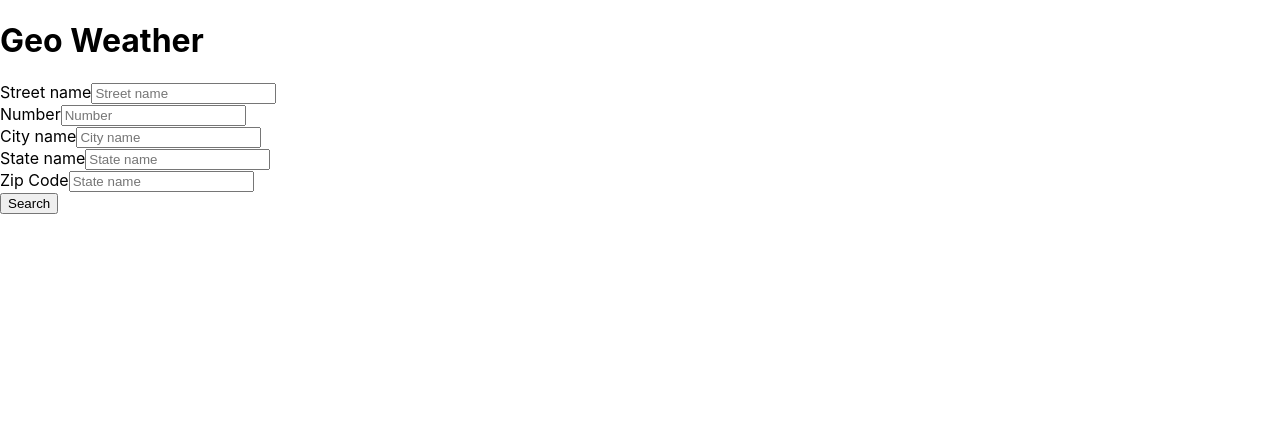
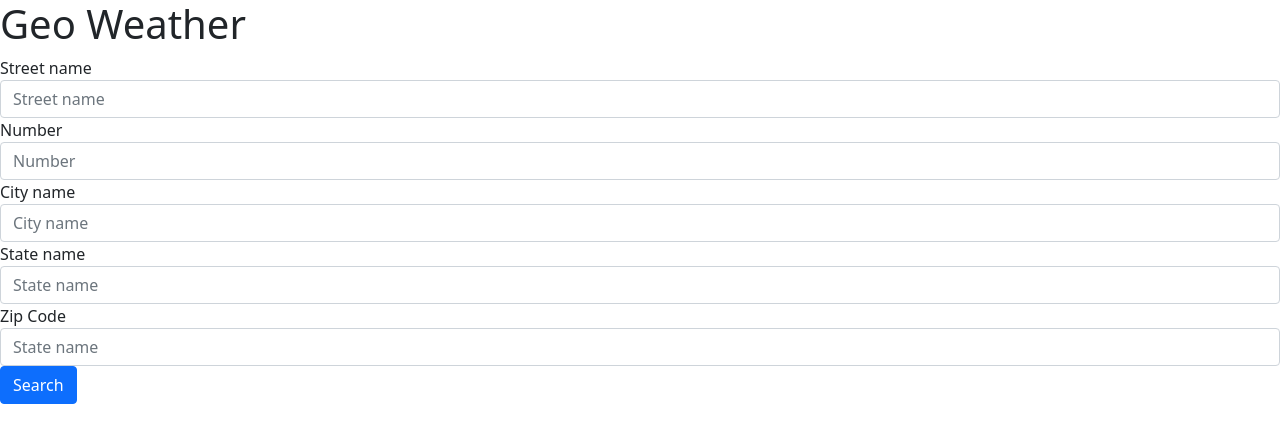
Before and after one commit to igorayelloborgesdev/ReactJS_Geocoding_Weather, a React (Create React App) app in the folder geo-weather/: page / in a window 1280 px wide. Shown: the top 442 px of the page. Built offline with nearby package versions, Linux system fonts and the light colour scheme.

Commit message:
Bootstrap installed

```diff
--- a/geo-weather/package.json
+++ b/geo-weather/package.json
@@ -4,8 +4,10 @@
   "private": true,
   "dependencies": {
     "axios": "^0.26.1",
+    "bootstrap": "^5.1.3",
     "react": "^18.0.0",
     "react-axios": "^2.0.5",
+    "react-bootstrap": "^2.3.0",
     "react-dom": "^18.0.0",
     "react-router": "^5.3.1",
     "react-router-dom": "0.0.0-experimental-compat.6",
--- a/geo-weather/src/Components/SearchButton.js
+++ b/geo-weather/src/Components/SearchButton.js
@@ -1,6 +1,10 @@
-import React from 'react';
+import React from "react";
+import Button from "react-bootstrap/Button";
 
 const SearchButton = ({ onClick, name }) => (
-    <button onClick={onClick}>{name}</button>
- )
+  <div>
+    {/* <button onClick={onClick}>{name}</button> */}
+    <Button variant="primary" onClick={onClick}>{name}</Button>
+  </div>
+);
 export default SearchButton;
--- a/geo-weather/src/index.js
+++ b/geo-weather/src/index.js
@@ -3,7 +3,7 @@
 import './index.css';
 import App from './App';
 import * as serviceWorker from './serviceWorker';
-
+import 'bootstrap/dist/css/bootstrap.min.css';
 const rootElement = document.getElementById('root');
 const root = ReactDOM.createRoot(rootElement);
 root.render(
```
Also changed, not shown: 1 other file (tests, documents, lock files or other folders).
